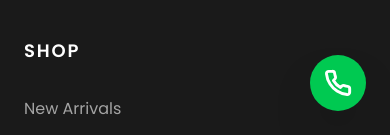
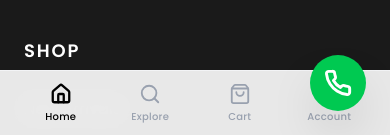
Before and after one commit to PREM94940/Deepraa-Management-Website, a Next.js app in the folder deeprastore-web/: page / in a window 390 px wide. Shown: the part 709-844 px from the top of the page. Built offline with nearby package versions, Linux system fonts and the light colour scheme; no server answers; the database is empty.

Commit message:
fix: add missing MobileBottomNav component

```diff
--- /dev/null
+++ b/deeprastore-web/src/components/MobileBottomNav.tsx
@@ -0,0 +1,49 @@
+"use client";
+import React from 'react';
+import Link from 'next/link';
+import { Home, Search, ShoppingBag, User } from 'lucide-react';
+import { usePathname } from 'next/navigation';
+import { useCartStore } from '@/store/useCartStore';
+
+export const MobileBottomNav = () => {
+    const pathname = usePathname();
+    const { toggleCart, items } = useCartStore();
+
+    const cartCount = items.reduce((total, item) => total + item.quantity, 0);
+
+    return (
+        <nav className="fixed bottom-0 left-0 w-full bg-white/90 backdrop-blur-md border-t border-gray-100 z-50 md:hidden pb-safe">
+            <div className="flex justify-around items-center h-16 px-4">
+                <Link href="/" className={`flex flex-col items-center justify-center w-full h-full space-y-1 ${pathname === '/' ? 'text-black' : 'text-gray-400'}`}>
+                    <Home size={22} strokeWidth={pathname === '/' ? 2.5 : 2} />
+                    <span className="text-[10px] font-medium tracking-wide">Home</span>
+                </Link>
+
+                <Link href="/collections" className={`flex flex-col items-center justify-center w-full h-full space-y-1 ${pathname.includes('/collections') ? 'text-black' : 'text-gray-400'}`}>
+                    <Search size={22} strokeWidth={pathname.includes('/collections') ? 2.5 : 2} />
+                    <span className="text-[10px] font-medium tracking-wide">Explore</span>
+                </Link>
+
+                <button
+                    onClick={toggleCart}
+                    className="flex flex-col items-center justify-center w-full h-full space-y-1 text-gray-400 relative"
+                >
+                    <div className="relative">
+                        <ShoppingBag size={22} strokeWidth={2} />
+                        {cartCount > 0 && (
+                            <span className="absolute -top-1.5 -right-2 bg-gold text-white text-[9px] font-bold h-4 w-4 rounded-full flex items-center justify-center border border-white">
+                                {cartCount}
+                            </span>
+                        )}
+                    </div>
+                    <span className="text-[10px] font-medium tracking-wide">Cart</span>
+                </button>
+
+                <Link href="/account" className={`flex flex-col items-center justify-center w-full h-full space-y-1 ${pathname.includes('/account') ? 'text-black' : 'text-gray-400'}`}>
+                    <User size={22} strokeWidth={pathname.includes('/account') ? 2.5 : 2} />
+                    <span className="text-[10px] font-medium tracking-wide">Account</span>
+                </Link>
+            </div>
+        </nav>
+    );
+};
```
